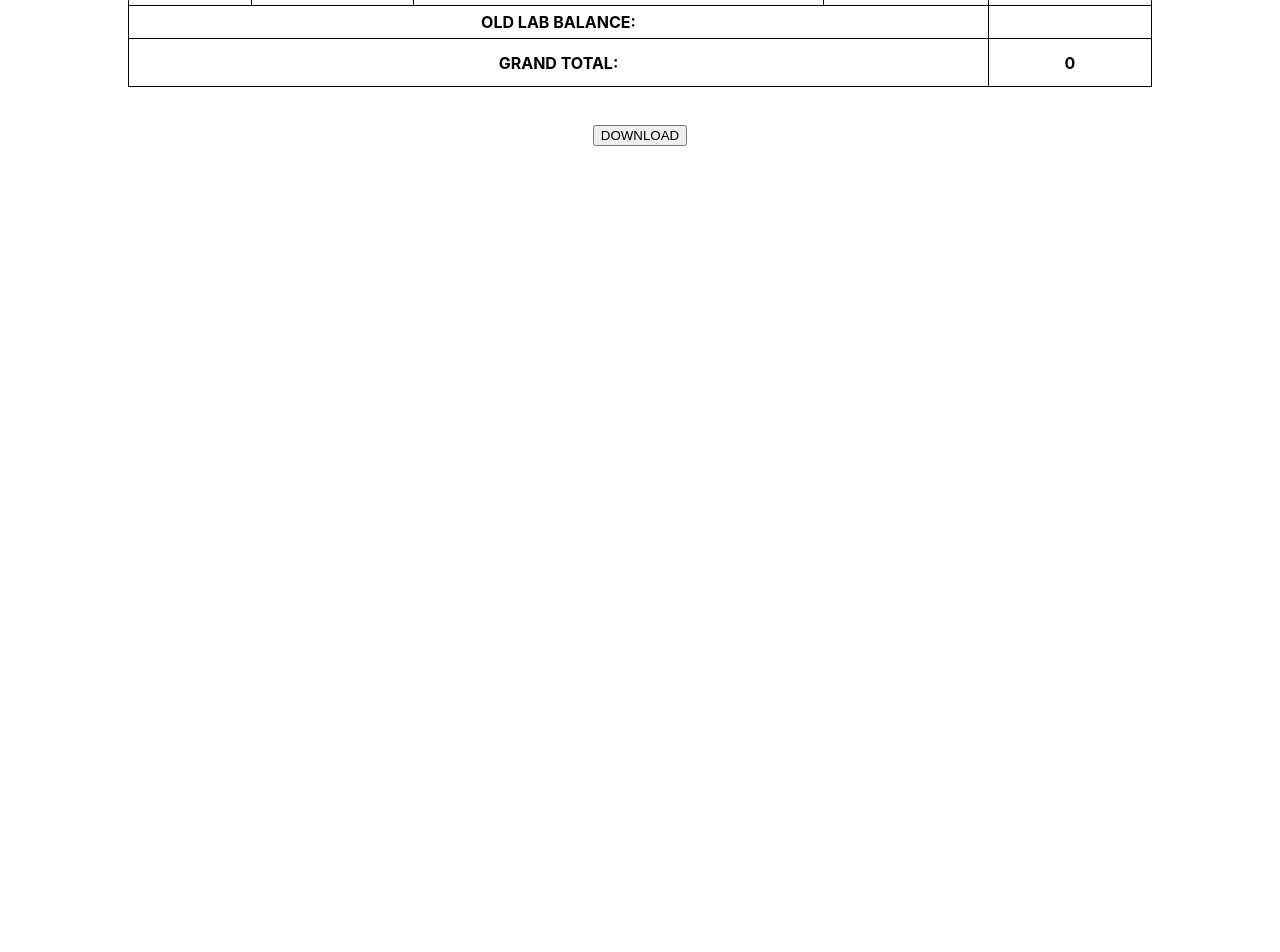
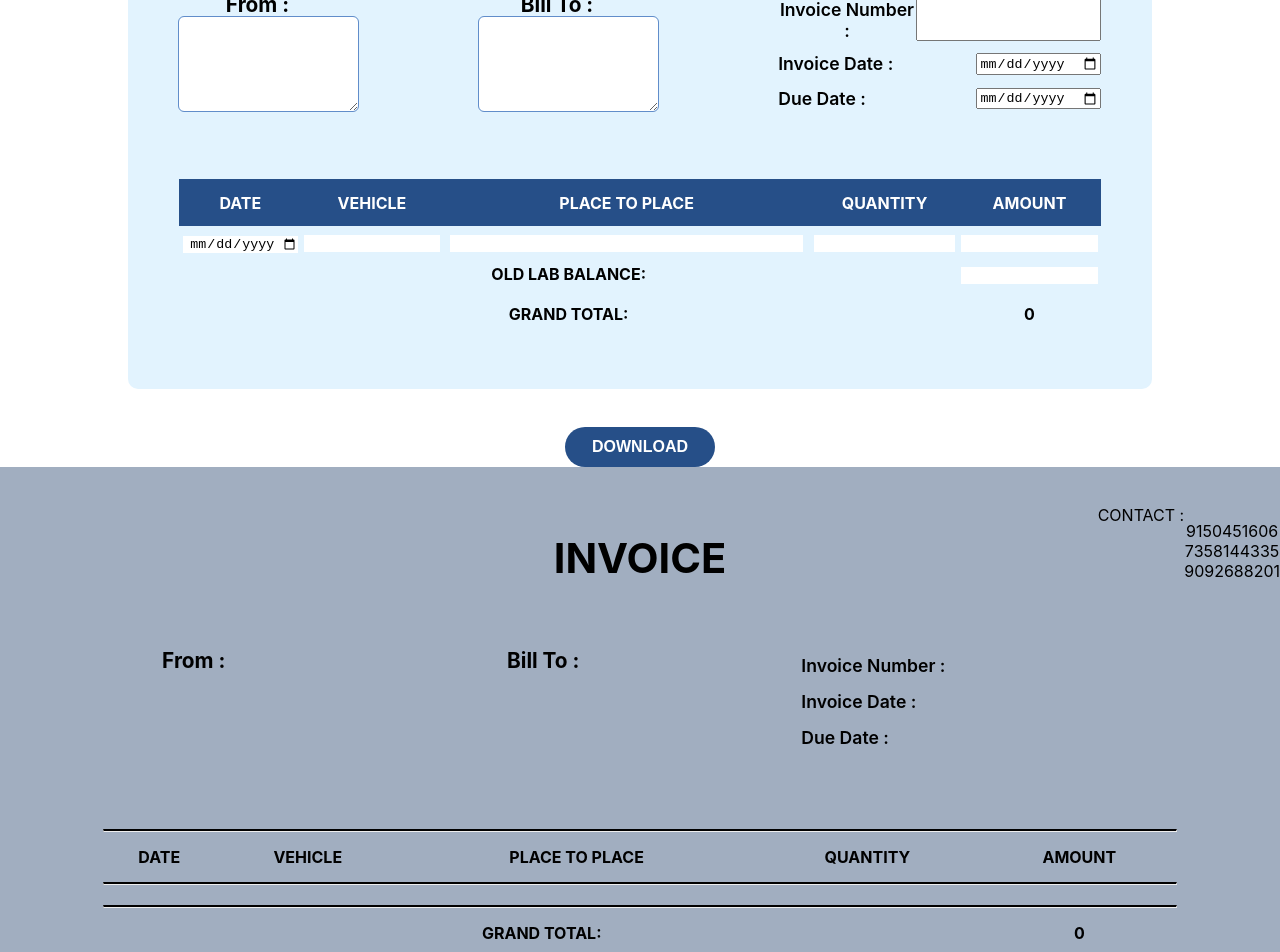
Before and after one commit to Akash3951/billBook, a React (Create React App) app: page / in a window 1280 px wide. Shown: the part 140-1092 px from the top of the page. Before the commit the page ends 800 px from the top, so only its background shows below. Built offline with nearby package versions, Linux system fonts and the light colour scheme.

Commit message:
improved a lot

```diff
--- a/src/App.css
+++ b/src/App.css
@@ -2,27 +2,112 @@
   text-align: center;
 }
 
-.container{
-  margin-top: 5%;
+.form-container{
+  box-sizing: border-box;
+  margin: auto;
+  margin-top: 2%;
+  margin-bottom: 3%;
+  padding: 4%;
+  background-color: #E2F3FE;
+  width: 80%;
+  border-radius: 10px;
 }
+
+.form-heading, .invoice-details{
+  margin-top: 6%;
+  display:flex;
+  justify-content: space-between;
+  /* border: 2px solid black;  */
+}
+
+.from, .bill-to{
+  font-size:1.3rem;
+  font-weight: 700;
+}
+
+.form-invoice-date, .form-due-date, .form-invoice-num > label{
+  font-size:1.1rem  ;
+  font-weight: 600;
+}
+
+.from-details, .billTo-details{
+  /* border: 2px solid red; */
+  width: 17%;
+}
+
+.from-details, .billTo-details > p{
+  word-wrap: break-word;
+  max-width: 100%;
+}
+
+.date-details{
+  width: 35%;
+  /* border: 2px solid black; */
+  display: flex;
+  flex-direction: column;
+  align-items: center;
+  justify-content: center;
+}
+.form-invoice-date, .form-due-date, .form-invoice-num{
+  width: 100%;
+  margin: 2%;
+  /* border: 2px solid red; */
+  display: flex;
+  justify-content: space-between;
+
+}
+
+.text-area, #form-invoice-date, #form-due-date{
+  border: none;
+  border-radius: 5px;
+  outline: 1px solid #618dca;
+  text-align: center;
+}
+
+.form-body{
+  margin-top: 4rem;
+}
+
 
 table {
   border-collapse: collapse;
+  margin: auto;
+  width: 100%;
 }
 
-table, td
 
 table, th, td {
-  border: 1px solid black;
+  /* border: 1px solid #618dca; */
 }
 
 table>.heading>th{
   background-color: rgb(179, 178, 178);
+  background-color: #264F88;
+  color: white;
 }
 
 .btn{
-  /* border: 2px solid black; */
-  margin-top: 3%;
+  height: 40px;
+  width: 150px;
+  cursor: pointer;
+  font-size: 1rem;
+  font-weight: 700;
+  border: none;
+  background-color: #264F88;
+  color: white;
+  border-radius: 20px;
+}
+
+
+.invoice-container{
+  box-sizing: border-box;
+  background-color: #a1aec0;
+  padding: 3% 8%;
+  height: 100vh;
+}
+
+.contact{
+  position: absolute;
+  right: 0;
   display: flex;
-  justify-content: space-evenly;
 }
--- a/src/App.js
+++ b/src/App.js
@@ -1,12 +1,98 @@
 import React from 'react';
 import './App.css';
 import Form from './components/Form';
+import Invoice from './components/Invoice';
 
 function App() {
+
+  const [extraRow, setExtraRow]=React.useState([{id:1}]);
+
+  const [extraAmount, setExtraAmount]= React.useState({id:500, amount:0})
+
+  const [total, setTotal]=React.useState(0);
+
+  const [tableData, setTableData]=React.useState([
+    {
+      id:1,
+      date:"",
+      vechile:"",
+      place:"",
+      quantity:"",
+      amount:"",
+    }
+  ])
+
+  const [invoiceData, setInvoiceData]=React.useState([{
+    ownerDetails:'',
+    reciverDetails:'',
+    formInvoiceNum:'',
+    formInvoiceDate:'',
+    formDueDate:''
+  }])
+
+  const handleAddRow=function(e){
+    console.log(e);
+    const {id}=e.target;
+    setExtraRow(prevArr=>{return (+id===prevArr.length ? [...prevArr,{id:prevArr.length+1}] : prevArr)})
+    setTableData(prevArr => {return ([...prevArr, {id:prevArr.length+1, date:'', place:'', quantity:'', amount:''}])})
+  }
+
+
+  const handleChangeData= function(e){
+    let {value, name, id}=e.target;
+    console.log(id,name,value)
+
+    if(+id===500){
+      console.log(+value)
+      console.log(total)
+      // generateTotal('', value);
+      setExtraAmount(prevAmount => {
+        return {...prevAmount, [name]:value}
+      })
+    }
+    else{
+      setTableData(prevData => {
+        const newData = prevData.map(row => {
+          if(+id===row.id){
+            return {...row, [name]:value};
+          }
+          else
+            return row;
+
+        });
+
+        generateTotal(newData);
+        console.log(tableData)
+        return newData;
+      });
+    }
+  }
+
+  function handleChangeDetails(e){
+    const {name, value}=e.target;
+    console.log(name, value);
+    setInvoiceData(prevdata => ({...prevdata, [name]:value}))
+  }
+
+  function handleSubmit(e){
+    e.preventDefault();
+    console.log('submitted')
+  }
+
+  const generateTotal = function(newData, labourBal){
+    setTotal(newData.reduce((accumulator, currentValue)=>{return accumulator+(+currentValue.amount)},0));
+    // setTotal(prevTotal => (prevTotal + (+labourBal)));
+
+  }
+
   return (
-    <div className="App">
-      <Form/>
-    </div>
+    <>
+      <div className="App">
+        <Form handleAddRow={handleAddRow} extraRow={extraRow} handleChangeData={handleChangeData} handleSubmit={handleSubmit} total={total} handleChangeDetails={handleChangeDetails} />
+        <Invoice data={tableData} total={total} invoiceData={invoiceData} />
+      </div>
+
+    </>
   );
 }
 
--- a/src/components/Form.js
+++ b/src/components/Form.js
@@ -1,27 +1,11 @@
 import React from 'react';
 import '../App.css';
-import {useReactToPrint} from 'react-to-print'
 
 
-export default function Form(){
+export default function Form(props){
 
-  const componentPdf=React.useRef();
 
-  const [tableData, setTableData]=React.useState([{
-    id:1,
-    date:"",
-    vechile:"",
-    place:"",
-    quantity:"",
-    amount:"",
-  }, {
-    id:500,
-    amount:'',
-  }])
 
-  const [total, setTotal]=React.useState(0);
-
-  const [extraRow, setExtraRow]=React.useState([{id:1}]);
 
   const inputStyle={
             border:'none',
@@ -30,50 +14,38 @@ export default function Form(){
             'text-align':'center',
   }
 
-  const handleAddRow=function(e){
-    console.log(e);
-    const {id}=e.target;
-    setExtraRow(prevArr=>{return (+id===prevArr.length ? [...prevArr,{id:prevArr.length+1}] : prevArr)})
-    setTableData(prevArr => {return ([...prevArr, {id:prevArr.length+1, date:'', place:'', quantity:'', amount:''}])})
-  }
-
-  const handleChange= function(e){
-    let {value, name, id}=e.target;
-    console.log(id,name,value)
-
-    setTableData(prevData => {
-      const newData = prevData.map(row => {
-        if(+id===row.id){
-          // name= name==='quantity' ? +value : value;
-          return {...row, [name]:value};
-        }
-        else
-          return row;
-
-      });
-      generateTotal(newData);
-      console.log(tableData)
-      return newData;
-    });
-
-  }
-
-
-  const generatePdf= useReactToPrint({
-    content: () => componentPdf.current,
-    documentTitle:"Bill",
-  })
-
-  const generateTotal = function(newData){
-    setTotal(newData.reduce((accumulator, currentValue)=>{return accumulator+(+currentValue.amount)},0));
-  }
 
 
   return (
     <>
-    <div className='container' ref={componentPdf}>
-      {/* <form onSubmit={handleSubmit}> */}
-        <table  width="80%" align='center'>
+    <div className='form-container'>
+      <form onSubmit={props.handleSubmit}>
+        <div className='form-heading'>
+          <div className='from-details'>
+              <legend className='from'>From : </legend>
+              <textarea name='ownerDetails' className='text-area' onChange={props.handleChangeDetails} rows='6' columns='100' ></textarea>
+          </div>
+          <div className='billTo-details'>
+              <legend className='bill-to'>Bill To : </legend>
+              <textarea name='reciverDetails' className='text-area' onChange={props.handleChangeDetails} rows='6' columns='100' ></textarea>
+          </div>
+          <div className='date-details'>
+            <div className='form-invoice-num'>
+              <label for='formInvoiceNum'>Invoice Number :</label>
+              <input type='number' name='formInvoiceNum' id='formInvoiceNum' onChange={props.handleChangeDetails}></input>
+            </div>
+            <div className='form-invoice-date'>
+              <label for='formInvoiceDate'>Invoice Date :</label>
+              <input type='date' name='formInvoiceDate' id='formInvoiceDate' onChange={props.handleChangeDetails}></input>
+            </div>
+            <div className='form-due-date'>
+              <label for='formDueDate'>Due Date :</label>
+              <input type='date' name='formDueDate' id='formDueDate'  onChange={props.handleChangeDetails}></input>
+            </div>
+          </div>
+        </div>
+      <div className='form-body'>
+        <table className='form-table'>
           <tr className='heading'>
             <th height="45">DATE</th>
             <th>VEHICLE</th>
@@ -81,34 +53,31 @@ export default function Form(){
             <th>QUANTITY</th>
             <th>AMOUNT</th>
           </tr>
-          {extraRow.map(row=>(
-            <tr id="1">
-              <td height="30"><input name="date"  type ="date" style={inputStyle} id={row.id} onClick={handleAddRow} onChange={handleChange}></input></td>
-              <td><input name="vechile" type="number" style={inputStyle} id={row.id} onChange={handleChange}></input></td>
-              <td><input name="place" type ="text" style={inputStyle} id={row.id} onChange={handleChange}></input></td>
-              <td><input name="quantity" type ="text" style={inputStyle} id={row.id} onChange={handleChange}></input></td>
-              <td><input name="amount" type='number' style={inputStyle} id={row.id} onChange={handleChange}></input></td>
+          {props.extraRow.map(row=>(
+            <tr>
+              <td height="30"><input name="date"  type ="date" style={inputStyle} id={row.id} onClick={props.handleAddRow} onChange={props.handleChangeData}></input></td>
+              <td><input name="vechile" type="number" style={inputStyle} id={row.id} onChange={props.handleChangeData}></input></td>
+              <td><input name="place" type ="text" style={inputStyle} id={row.id} onChange={props.handleChangeData}></input></td>
+              <td><input name="quantity" type ="text" style={inputStyle} id={row.id} onChange={props.handleChangeData}></input></td>
+              <td><input name="amount" type='number' style={inputStyle} id={row.id} onChange={props.handleChangeData}></input></td>
             </tr>
         ))}
 
           <tr>
             <th colSpan="4" height="30">OLD LAB BALANCE: </th>
-            <th><input type ="number" name="amount" style={inputStyle} id='500' onChange={handleChange}></input></th>
+            <th><input type ="number" name="amount" style={inputStyle} id='500' onChange={props.handleChangeData}></input></th>
           </tr>
           <tr>
             <th colSpan="4" height="45">GRAND TOTAL:</th>
-            <th>{total}</th>
+            <th>{props.total}</th>
           </tr>
 
         </table>
-      {/* </form> */}
+      </div>
+    </form>
 
     </div>
-    <div className='btn'>
-      <button onClick={generatePdf}>DOWNLOAD</button>
-      </div>
+
       </>
   )
-
-
 }
--- /dev/null
+++ b/src/components/Invoice.js
@@ -0,0 +1,100 @@
+import React from "react";
+import '../App.css';
+import {useReactToPrint} from 'react-to-print'
+
+
+
+export default function GenerateInvoice(props){
+
+  const inputStyle={
+    border:'none',
+    outline:'none',
+    'text-align':'center',
+}
+
+  console.log(props.data)
+  const componentPdf=React.useRef();
+
+  const generatePdf= useReactToPrint({
+    content: () => componentPdf.current,
+    documentTitle:"Bill",
+  })
+
+  return(
+    <>
+
+    <button className='btn' onClick={generatePdf}>DOWNLOAD</button>
+
+    <div className='invoice-container' ref={componentPdf}>
+      <div className="contact">
+        <label for='contact-num'>CONTACT : </label>
+        <p id="contact-num"> 9150451606 <br/> 7358144335 <br/> 9092688201</p>
+      </div>
+      <h1 className="invoice-heading" style={{fontSize:'2.6rem'}}>INVOICE</h1>
+      <div className="invoice-details">
+          <div className='from-details'>
+            <legend className='from'>From : </legend>
+            <p className="invoice-from-data" >{props.invoiceData.ownerDetails}</p>
+          </div>
+          <div className='billTo-details'>
+            <legend className='bill-to'>Bill To : </legend>
+            <p className="invoice-billTo-data">{props.invoiceData.reciverDetails}</p>
+          </div>
+          <div className='date-details'>
+            <div className='form-invoice-num'>
+              <label for='formInvoiceNum'>Invoice Number :  {props.invoiceData.formInvoiceNum}</label>
+            </div>
+            <div className='form-invoice-date'>
+              <label for='invoice-date'>Invoice Date :  {props.invoiceData.formInvoiceDate}</label>
+            </div>
+            <div className='form-due-date'>
+              <label for='due-date' >Due Date :  {props.invoiceData.formDueDate}</label>
+            </div>
+          </div>
+
+      </div>
+      <div className="form-body">
+        <table  className="invoice-table">
+          <thead>
+            <tr>
+              <td colspan="5"><hr style={{ borderTop: '2px solid black', }} /></td>
+            </tr>
+            <tr className='invoice-heading'>
+              <th height='30'>DATE</th>
+              <th>VEHICLE</th>
+              <th>PLACE TO PLACE</th>
+              <th>QUANTITY</th>
+              <th>AMOUNT</th>
+            </tr>
+            <tr>
+              <td colspan="5"><hr style={{ borderTop: '2px solid black' }} /></td>
+            </tr>
+          </thead>
+          <tbody>
+            {props.data.map(row => (
+              <tr>
+                <td style={inputStyle}>{row.date}</td>
+                <td style={inputStyle}>{row.vechile}</td>
+                <td style={inputStyle}>{row.place}</td>
+                <td style={inputStyle}>{row.quantity}</td>
+                <td style={inputStyle}>{row.amount}</td>
+              </tr>
+            ))}
+            <tr>
+              <td colspan="5"><hr style={{ borderTop: '2px solid black', }} /></td>
+            </tr>
+            <tr>
+              <th colSpan="4" height="30">GRAND TOTAL:</th>
+              <th>{props.total}</th>
+            </tr>
+            <tr>
+              <td colspan="5"><hr style={{ borderTop: '2px solid black', }} /></td>
+            </tr>
+          </tbody>
+        </table>
+      </div>
+    </div>
+
+    </>
+  )
+}
```
